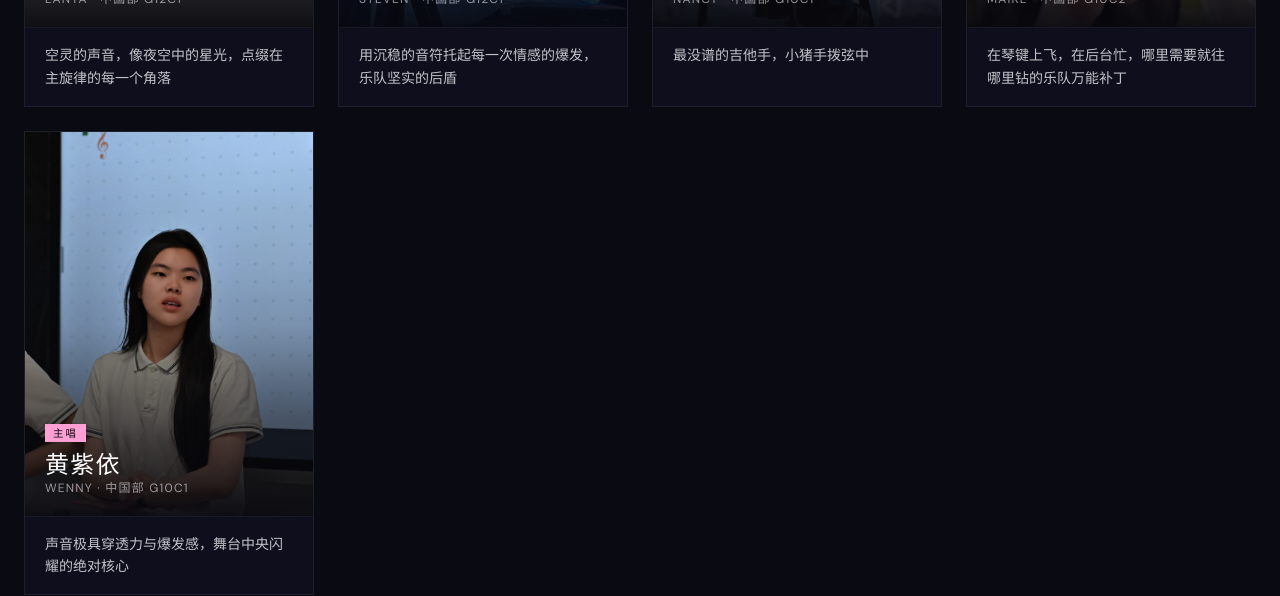
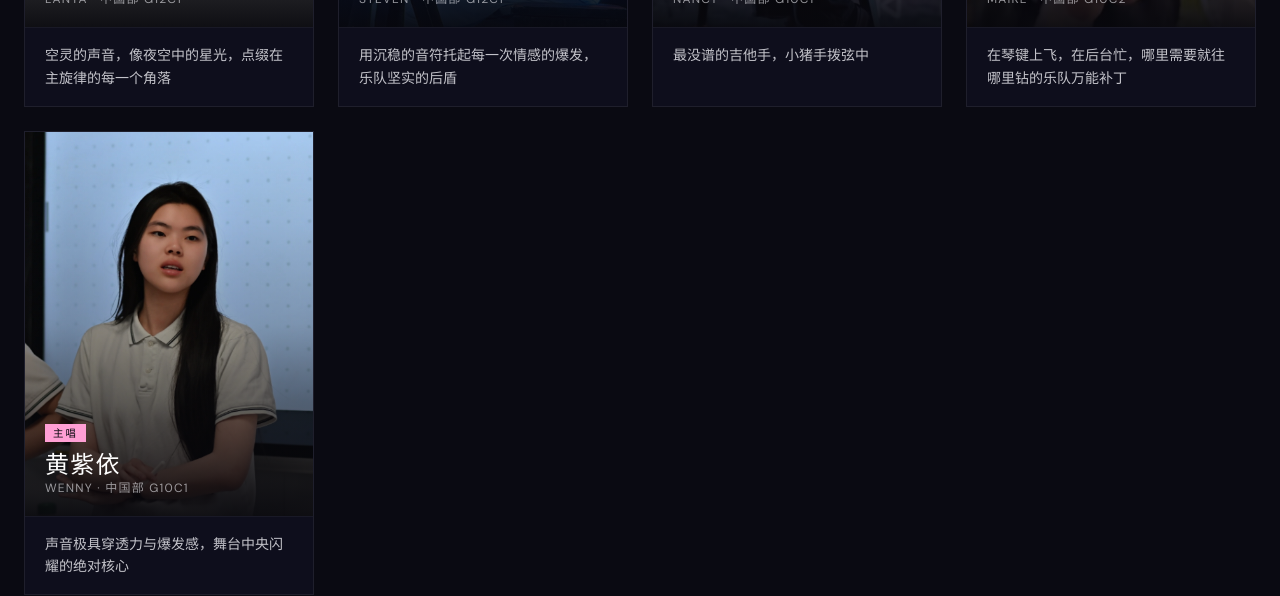
Before and after one commit to Junyu-Ling/ECHO-CHAMBER, a React (Vite) app: page / in a window 1280 px wide. Shown: the part 3120-3716 px from the top of the page. Built offline with nearby package versions, Linux system fonts and the light colour scheme; no server answers; the database is empty; grey boxes are pictures that could not be loaded.

Commit message:
fix: 黄紫依照片居中裁切并减少边缘留白

```diff
--- a/scripts/generate-media.mjs
+++ b/scripts/generate-media.mjs
@@ -86,7 +86,7 @@ for (const [id, videoPath] of videoPosterSources) {
 const MEMBER_TARGET_W = 960;
 const MEMBER_TARGET_H = 1280;
 
-/** @typedef {{ position?: string; maxUpscale?: number; sharpen?: boolean; despeckle?: boolean }} MemberOpts */
+/** @typedef {{ position?: string; maxUpscale?: number; sharpen?: boolean; despeckle?: boolean; cropZoom?: number }} MemberOpts */
 
 /**
  * Remove isolated white speckles on dark edges (common cutout / compression artifacts).
@@ -224,6 +224,28 @@ async function processMemberPhoto(inputPath, outputPath, opts = {}) {
     pipeline = await suppressBrightSpeckles(pipeline);
   }
 
+  const cropZoom = opts.cropZoom ?? 1;
+  if (cropZoom > 1) {
+    const buf = await pipeline.toBuffer();
+    const meta = await sharp(buf).metadata();
+    const w = meta.width ?? outW;
+    const h = meta.height ?? outH;
+    const nw = Math.max(1, Math.round(w / cropZoom));
+    const nh = Math.max(1, Math.round(h / cropZoom));
+    pipeline = sharp(buf)
+      .extract({
+        left: Math.round((w - nw) / 2),
+        top: Math.round((h - nh) / 2),
+        width: nw,
+        height: nh,
+      })
+      .resize(outW, outH, {
+        fit: "cover",
+        position: "centre",
+        kernel: sharp.kernel.lanczos3,
+      });
+  }
+
   const applySharpen =
     opts.sharpen === true || (opts.sharpen !== false && maxDim < 800);
   if (applySharpen) {
@@ -248,7 +270,7 @@ const memberSources = [
   ["ellis.png", "ellis.webp", {}],
   ["bai-qianhe.png", "bai-qianhe.webp", { position: "top", maxUpscale: 1.65 }],
   ["gu-chenyang.png", "gu-chenyang.webp", {}],
-  ["huang-ziyi.png", "huang-ziyi.webp", { position: "attention", maxUpscale: 2.2 }],
+  ["huang-ziyi.png", "huang-ziyi.webp", { position: "centre", maxUpscale: 2.2, cropZoom: 1.08 }],
   ["liu-yiyang.png", "liu-yiyang.webp", { position: "centre", maxUpscale: 2.2 }],
 ];
 
--- a/src/app/components/MembersSection.tsx
+++ b/src/app/components/MembersSection.tsx
@@ -133,7 +133,8 @@ const members = [
     roleEn: "中国部 G10C1",
     bio: "声音极具穿透力与爆发感，舞台中央闪耀的绝对核心",
     photo: huangZiyiPhoto,
-    photoPosition: "center 28%",
+    photoPosition: "center center",
+    photoZoom: 1.06,
   }
 ];
 
@@ -174,12 +175,20 @@ function MemberCard({ member }: { member: (typeof members)[number] }) {
         <ImageWithFallback
           src={member.photo}
           alt={member.name}
-          className="relative w-full h-full object-cover transition-transform duration-700 group-hover:scale-105"
+          className={`relative w-full h-full object-cover transition-transform duration-700 ${
+            "photoZoom" in member && member.photoZoom
+              ? "group-hover:scale-[1.08]"
+              : "group-hover:scale-105"
+          }`}
           style={{
             objectPosition:
               "photoPosition" in member && member.photoPosition
                 ? member.photoPosition
                 : "center center",
+            transform:
+              "photoZoom" in member && member.photoZoom
+                ? `scale(${member.photoZoom})`
+                : undefined,
           }}
           showSkeleton={false}
           loading="lazy"
```
Also changed, not shown: src/assets/members/huang-ziyi.webp.
